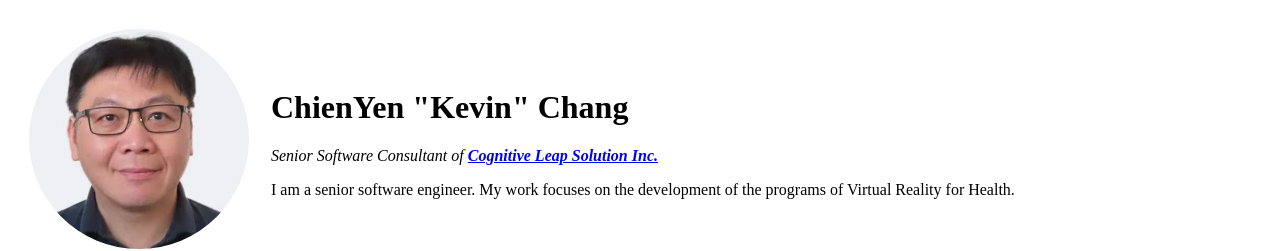
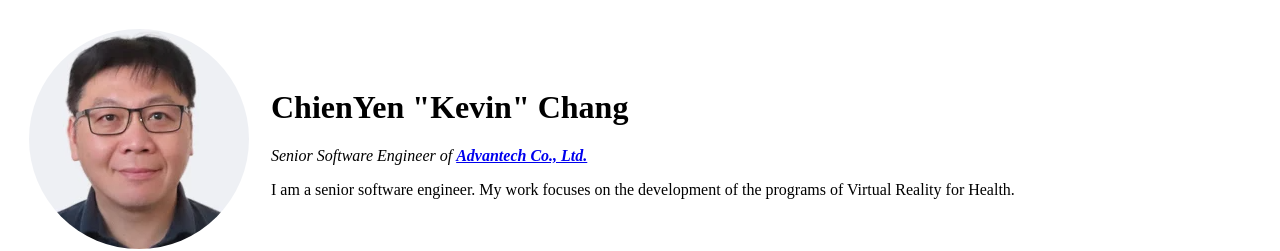
Before and after one commit to chenin0423/ChienYenCV, a plain HTML site: page index.html in a window 1280 px wide. Shown: the top 251 px of the page. Drawn offline with Linux system fonts and the light colour scheme.

Commit message:
update index.html

```diff
--- a/index.html
+++ b/index.html
@@ -14,7 +14,7 @@
         </td>
         <td>
           <h1>ChienYen "Kevin" Chang</h1>
-          <p><em>Senior Software Consultant of <Strong><a href="https://www.cognitiveleap.com">Cognitive Leap Solution Inc.</a></Strong></em></p>
+          <p><em>Senior Software Engineer of <Strong><a href="https://www.advantech.com/">Advantech Co., Ltd.</a></Strong></em></p>
           <p>I am a senior software engineer. My work focuses on the development of the programs of Virtual Reality for Health.</p>
         </td>
       </tr>
```
